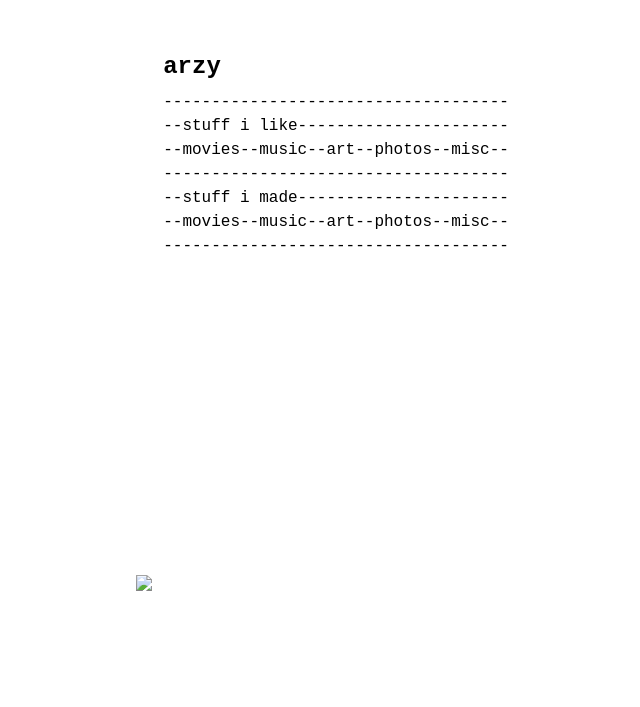
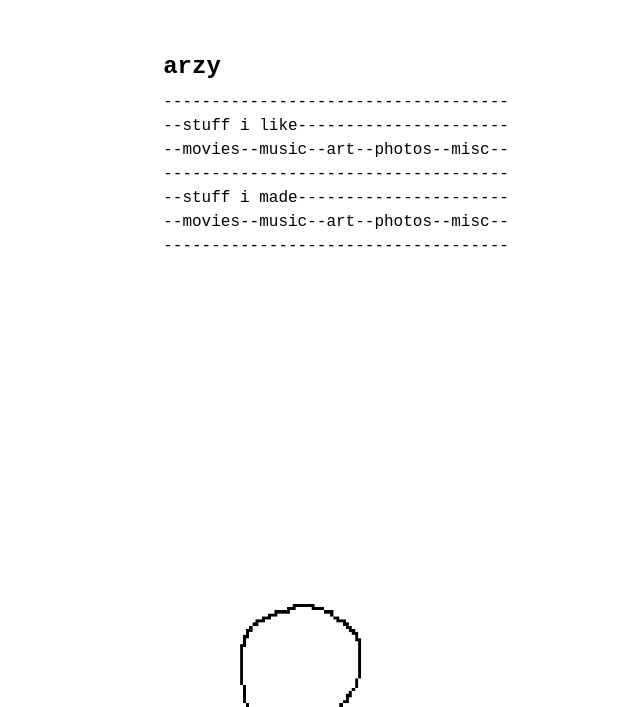
Before and after one commit to BANANAMOB/Fun_Website, a plain HTML site: page index.html in a window 1280 px wide. Shown: the part 245-952 px from the top of the page, without its empty margins (304-944 px from the left). Before the commit the page ends 836 px from the top, so only its background shows below. Drawn offline with Linux system fonts and the light colour scheme.

Commit message:
Update index.html

```diff
--- a/index.html
+++ b/index.html
@@ -20,7 +20,7 @@
     </div>
   </div>
   <div class="image-container">
-    <img src="Screenshot 2025-02-06 125017.png">
+    <img src="Resources/Screenshot 2025-02-06 125017.png">
   </div>
 </body>
 </html>
```
